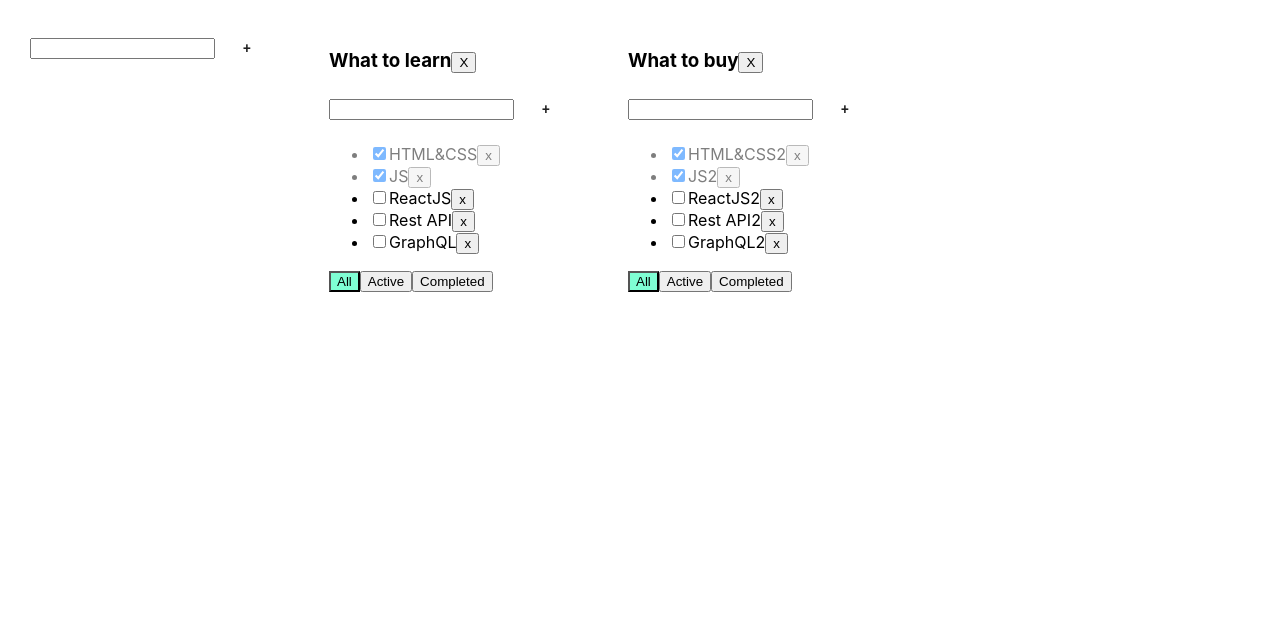
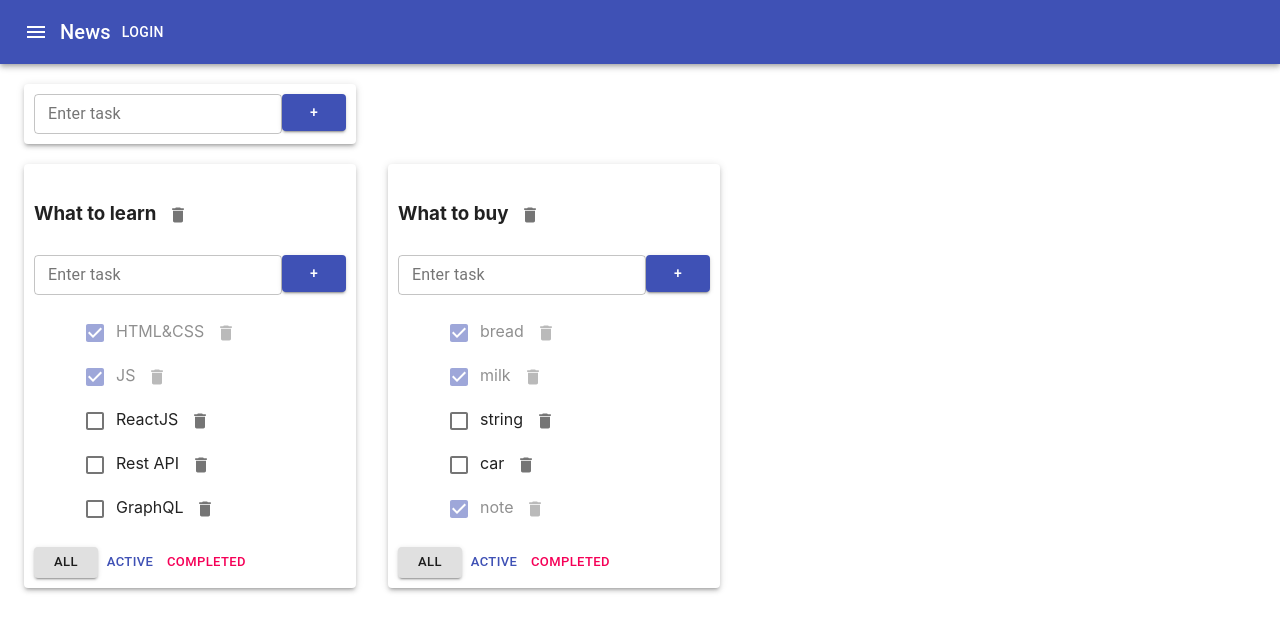
Before and after one commit to VitalickWeb/Main-todoList, a React (Create React App) app: page / in a window 1280 px wide. Shown: the top 632 px of the page. Built offline with nearby package versions, Linux system fonts and the light colour scheme.

Commit message:
add material ui

```diff
--- a/src/App.css
+++ b/src/App.css
@@ -1,27 +1,3 @@
-.App {
-  padding: 30px;
-  display: flex;
+.is-done {
+    opacity: 0.5;
 }
-
-.App > div {
-  margin-right: 50px;
-}
-
-.error {
-  border: red 1px solid;
-}
-
-.error-message {
-  color: red;
-}
-
-.active-filter {
-  background-color: aquamarine;
-}
-
-.is-done {
-  opacity: 0.5;
-}
-.spanDefault {
-  color: red;
-}
--- a/src/App.tsx
+++ b/src/App.tsx
@@ -3,6 +3,8 @@ import './App.css';
 import {TaskType, Todolist} from './Components/Todolist';
 import {v1} from 'uuid';
 import {AddItemTodo} from "./Components/AddItemTodo";
+import {AppBar, Button, Container, Grid, IconButton, Paper, Toolbar, Typography} from "@material-ui/core";
+import {Menu} from "@material-ui/icons";
 
 export type TodoListsType = {
     id: string
@@ -34,11 +36,11 @@ function App() {
             {id: v1(), title: "GraphQL", isDone: false},
         ],
         [todolistID2]: [
-            {id: v1(), title: "HTML&CSS2", isDone: true},
-            {id: v1(), title: "JS2", isDone: true},
-            {id: v1(), title: "ReactJS2", isDone: false},
-            {id: v1(), title: "Rest API2", isDone: false},
-            {id: v1(), title: "GraphQL2", isDone: false},
+            {id: v1(), title: "bread", isDone: true},
+            {id: v1(), title: "milk", isDone: true},
+            {id: v1(), title: "string", isDone: false},
+            {id: v1(), title: "car", isDone: false},
+            {id: v1(), title: "note", isDone: true},
         ]
     });
 
@@ -54,6 +56,7 @@ function App() {
     function changeStatus(todoId: string, taskId: string, isDone: boolean) {
         setTasks({...tasks, [todoId]: tasks[todoId].map(t => t.id === taskId ? {...t, isDone} : t)})
     }
+
     const changeTaskTitle = (todoId: string, taskId: string, newTitle: string) => {
         console.log(todoId, taskId, newTitle)
         setTasks({...tasks, [todoId]: tasks[todoId].map(t => t.id === taskId ? {...t, title: newTitle} : t)})
@@ -81,9 +84,26 @@ function App() {
 
     return (
         <div className="App">
+            <AppBar position="static">
+                <Toolbar>
+                    <IconButton edge="start" color="inherit" aria-label="menu">
+                        <Menu/>
+                    </IconButton>
+                    <Typography variant="h6">
+                        News
+                    </Typography>
+                    <Button color="inherit">Login</Button>
+                </Toolbar>
+            </AppBar>
+            <Container fixed style={ {marginTop: "20px"} }>
+                <Grid container style={ {marginBottom: "20px"} }>
+                    <Paper elevation={3} style={ {padding: "10px"} }>
                         <AddItemTodo
                             addItem={addTodoList}
                         />
+                    </Paper>
+                </Grid>
+                <Grid container spacing={4}>
                     {
                         todoLists.map(t => {
                             let tasksForTodolist = tasks[t.id];
@@ -93,7 +113,8 @@ function App() {
                             if (t.filter === "completed") {
                                 tasksForTodolist = tasks[t.id].filter(t => !t.isDone);
                             }
-                    return (
+                            return <Grid item>
+                                <Paper elevation={3} style={ {padding: "10px"} }>
                                     <Todolist
                                         todoID={t.id}
                                         title={t.title}
@@ -108,9 +129,12 @@ function App() {
                                         removeTodolist={removeTodolist}
                                         changeTodoListTitle={changeTodoListTitle}
                                     />
-                    )
+                                </Paper>
+                            </Grid>
                         })
                     }
+                </Grid>
+            </Container>
         </div>
     );
 }
--- a/src/Components/AddItemTodo.tsx
+++ b/src/Components/AddItemTodo.tsx
@@ -1,5 +1,5 @@
 import React, {ChangeEvent, KeyboardEvent, useState} from "react";
-import {Button} from "@material-ui/core";
+import {Button, TextField} from "@material-ui/core";
 
 export type AddItemTodoPropsType = {
     addItem: (title: string) => void
@@ -30,13 +30,23 @@ export const AddItemTodo = (props: AddItemTodoPropsType) => {
     return (
         <div>
             <div>
-                <input value={title}
-                       onChange={onChangeHandler}
-                       onKeyDown={onKeyPressHandler}
-                       className={error ? "error" : ""}
+                <TextField
+                    size={"small"}
+                    id={"outlined-basic"}
+                    label={"Enter task"}
+                    variant={"outlined"}
+                    value={title}
+                    onChange={onChangeHandler}
+                    onKeyDown={onKeyPressHandler}
+                    error={!!error}
+                    helperText={error}
                 />
-                <Button onClick={addTask}>+</Button>
-                {error && <div className="error-message">{error}</div>}
+                <Button style={ {width: "20px"} }
+                    onClick={addTask}
+                    variant={"contained"}
+                    color={"primary"}
+                    size="medium">+
+                </Button>
             </div>
         </div>
     );
--- a/src/Components/Todolist.tsx
+++ b/src/Components/Todolist.tsx
@@ -2,6 +2,8 @@ import React, {ChangeEvent} from 'react';
 import {FilterValuesType} from '../App';
 import {AddItemTodo} from "./AddItemTodo";
 import {EditableSpan} from "./EditableSpan";
+import {Delete} from "@material-ui/icons";
+import {Button, Checkbox, IconButton} from "@material-ui/core";
 
 export type TaskType = {
     id: string
@@ -27,7 +29,7 @@ type PropsType = {
 export function Todolist(props: PropsType) {
 
     const renderTasks = props.tasks.map(t => {
-        const onClickHandler = () => props.removeTask(props.todoID, t.id)
+        const onClickDeleteHandler = () => props.removeTask(props.todoID, t.id)
         const onChangeStatusHandler = (e: ChangeEvent<HTMLInputElement>) => {
             props.changeTaskStatus(props.todoID, t.id, e.currentTarget.checked);
         }
@@ -36,14 +38,19 @@ export function Todolist(props: PropsType) {
         }
 
         return <li key={t.id} className={t.isDone ? "is-done" : ""}>
-            <input type="checkbox"
+            <Checkbox
                    onChange={onChangeStatusHandler}
-                   checked={t.isDone}/>
+                   checked={t.isDone}
+                   name="checkedB"
+                   color="primary"
+            />
             <EditableSpan
                 title={t.title}
                 onChange={onChangeTitleHandler}
             />
-            <button onClick={onClickHandler}>x</button>
+            <IconButton aria-label="delete" onClick={onClickDeleteHandler}>
+                <Delete fontSize="small" />
+            </IconButton>
         </li>
     })
 
@@ -69,25 +76,26 @@ export function Todolist(props: PropsType) {
                 title={props.title}
                 onChange={onChangeTodoListTitle}
             />
-
-            <button onClick={()=> removeTodolistHandler(props.todoID)}>X</button>
+            <IconButton aria-label="delete" onClick={()=> removeTodolistHandler(props.todoID)}>
+                <Delete fontSize="small" />
+            </IconButton>
         </h3>
         <AddItemTodo
             addItem={addTask}
         />
-        <ul>
+        <ul style={ { listStyleType: "none" } }>
             {renderTasks}
         </ul>
         <div>
-            <button className={props.filter === 'all' ? "active-filter" : ""}
+            <Button size={"small"} variant={props.filter === "all" ? "contained" : "text"}
                     onClick={onAllClickHandler}>All
-            </button>
-            <button className={props.filter === 'active' ? "active-filter" : ""}
+            </Button>
+            <Button size={"small"} color={"primary"} variant={props.filter === "active" ? "contained" : "text"}
                     onClick={onActiveClickHandler}>Active
-            </button>
-            <button className={props.filter === 'completed' ? "active-filter" : ""}
+            </Button>
+            <Button size={"small"} color={"secondary"} variant={props.filter === "completed" ? "contained" : "text"}
                     onClick={onCompletedClickHandler}>Completed
-            </button>
+            </Button>
         </div>
     </div>
 }
```
Also changed, not shown: 2 other files (tests, documents, lock files or other folders). Lines whose indentation alone changed are shown as unchanged.
